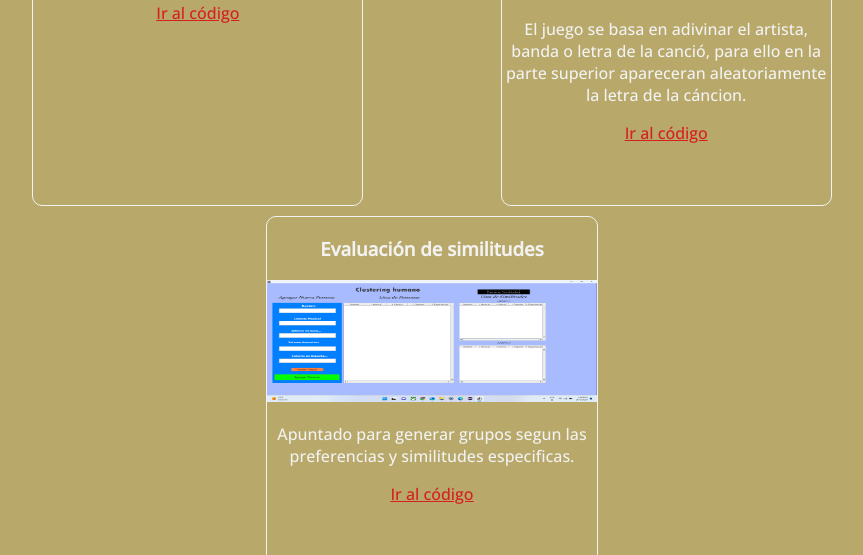
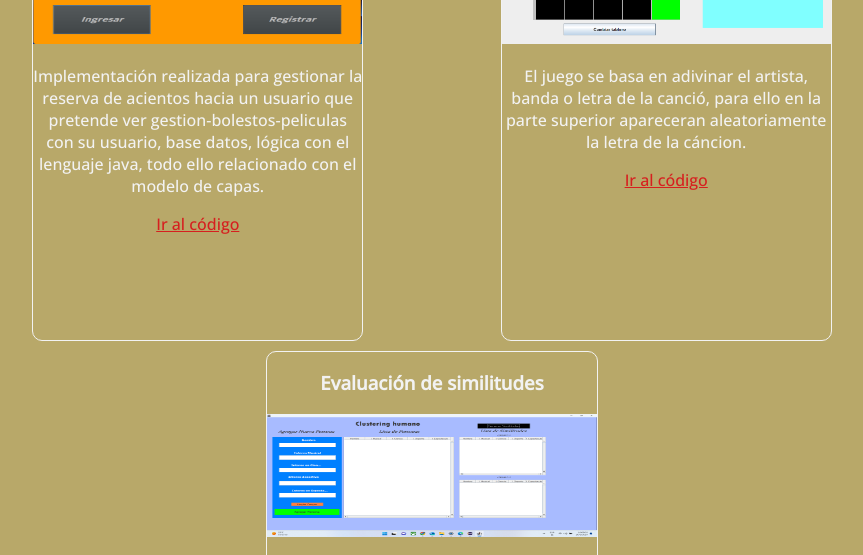
Before and after one commit to Leonel74/Leonel74.github.io, a plain HTML site: page index.html in a window 1280 px wide. Shown: the part 1849-2404 px from the top of the page, without its empty margins (208-1071 px from the left). Drawn offline with nearby package versions, Linux system fonts and the light colour scheme; files whose address does not match are found by name.

Commit message:
description de parrafos

```diff
--- a/index.html
+++ b/index.html
@@ -90,6 +90,9 @@
             <div class="card">
                 <h3>Reserva de ticket </h3>
                 <img src="imagenes//imgReserTicket.png" class="img-tamanio">
+                <p>
+Implementación realizada para gestionar la reserva de acientos hacia un usuario que pretende ver gestion-bolestos-peliculas
+con su usuario, base datos, lógica con el lenguaje java, todo ello relacionado con el modelo de capas.                </p>
                 <a href="https://gitlab.com/eduardo7447/gestion-bolestos-peliculas.git" target="_blank">Ir al código</a>
             </div>
             <div class="card">
```
